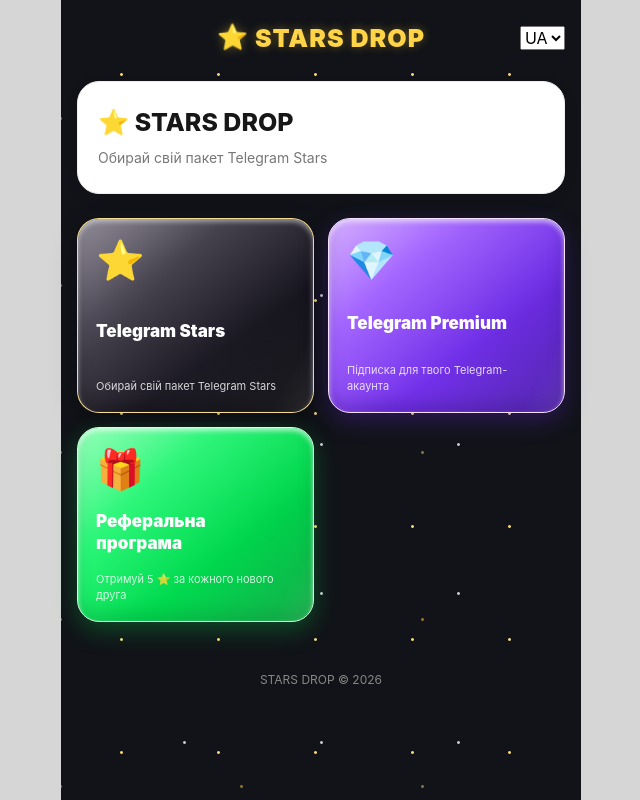
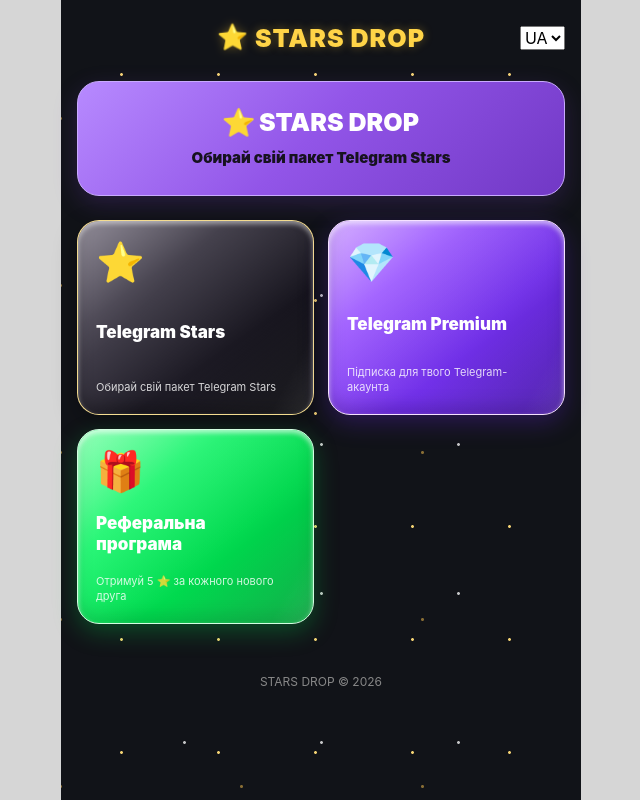
Before and after one commit to Cotif155/star-drop-miniapp, a React (Vite) app in the folder frontend/: page / in a window 1280 px wide. Shown: the whole page, without its empty margins (319-959 px from the left). Built offline with nearby package versions, Linux system fonts and the light colour scheme.

Commit message:
Center purple home header and pulse icons

```diff
--- a/frontend/src/App.css
+++ b/frontend/src/App.css
@@ -2134,3 +2134,50 @@ html, body {
 .home-menu-card::after {
   animation: homeCardShine 3.2s ease-in-out infinite !important;
 }
+
+
+
+/* ===== STARS DROP HOME HEADER + SIMPLE PULSE ===== */
+
+.home-hero {
+  text-align: center !important;
+  background: linear-gradient(135deg, #b78aff 0%, #9255e8 48%, #7138c5 100%) !important;
+  border: 1px solid #c9aaff !important;
+  box-shadow: 0 8px 25px rgba(125, 65, 205, 0.22) !important;
+}
+
+.home-hero h1 {
+  text-align: center !important;
+  color: #ffffff !important;
+  font-weight: 900 !important;
+}
+
+.home-hero p {
+  text-align: center !important;
+  color: #17121f !important;
+  font-weight: 900 !important;
+  font-size: 15px !important;
+}
+
+.home-hero-star {
+  display: inline-block !important;
+  animation: starsDropSimplePulse 1.3s ease-in-out infinite !important;
+  transform-origin: center center !important;
+}
+
+.home-menu-card .home-menu-icon,
+.stars-menu-card .home-menu-icon,
+.premium-menu-card .home-menu-icon,
+.referral-menu-card .home-menu-icon {
+  display: inline-block !important;
+  animation: starsDropSimplePulse 1.3s ease-in-out infinite !important;
+  transform-origin: center center !important;
+  filter: none !important;
+  -webkit-filter: none !important;
+  text-shadow: none !important;
+}
+
+@keyframes starsDropSimplePulse {
+  0%, 100% { transform: scale(1); }
+  50% { transform: scale(1.22); }
+}
--- a/frontend/src/App.jsx
+++ b/frontend/src/App.jsx
@@ -392,7 +392,7 @@ export default function App() {
       {screen === "catalog" && (
         <>
           <section className="hero home-hero">
-            <h1>⭐ STARS DROP</h1>
+            <h1><span className="home-hero-star">⭐</span> STARS DROP</h1>
             <p>{t.subtitle}</p>
           </section>
           <div className="home-menu-grid">
```
